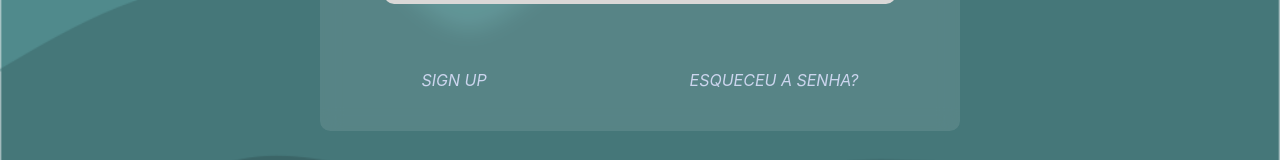
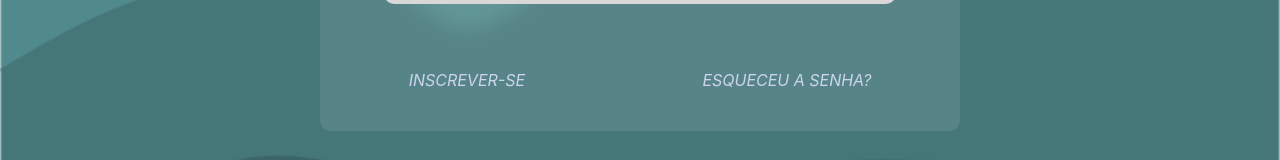
Before and after one commit to rayyxl/sistema-hospitalar, a React (Create React App) app: page / in a window 1280 px wide. Shown: the part 509-669 px from the top of the page. Built offline with nearby package versions, Linux system fonts and the light colour scheme.

Commit message:
Alterando texto e estilo

```diff
--- a/src/components/form_login.js
+++ b/src/components/form_login.js
@@ -105,7 +105,7 @@ function FormLogin() {
 
                 </form>
                 <div className={styles['box-cadastro']}>
-                    <Link to="/form-cadastro" className={styles['link']}>SIGN UP</Link>
+                    <Link to="/form-cadastro" className={styles['link']}>INSCREVER-SE</Link>
                     <Link to="/" className={styles['link']}>ESQUECEU A SENHA?</Link>
                 </div>
             </div>
--- a/src/components/tela_inicial.js
+++ b/src/components/tela_inicial.js
@@ -10,7 +10,7 @@ function TelaInicial() {
           try {
             const request = await fetch('http://localhost:5000/retornar-medico', {
               method: 'GET',
-              credentials: 'include'  // ADICIONE ISSO
+              credentials: 'include'
             });
 
             const result = await request.json();
```
